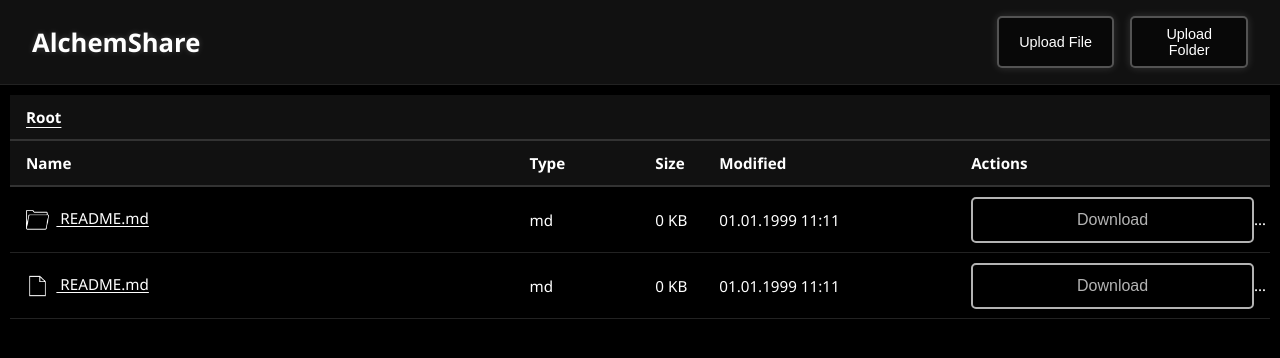
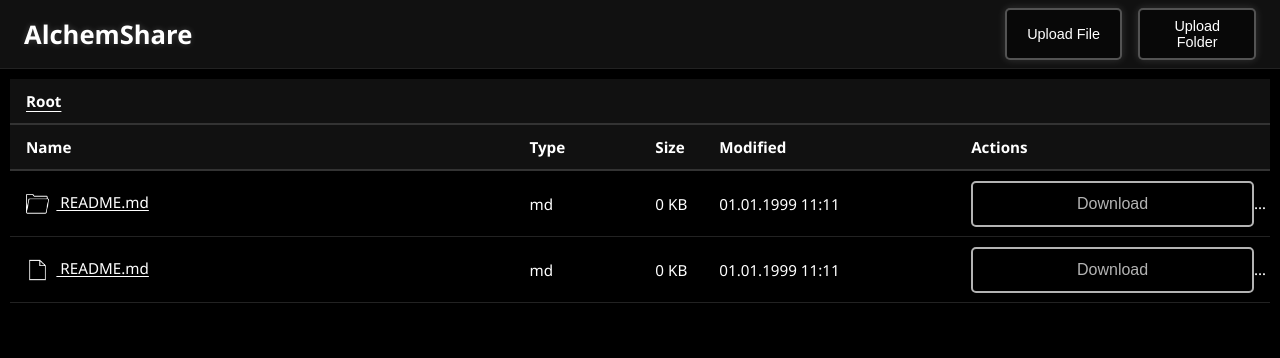
Before and after one commit to AlchemistChief/AlchemShare, a website with bundled scripts: page public/index.html in a window 1280 px wide. Built offline with nearby package versions, Linux system fonts and the light colour scheme; no server answers; files whose address does not match are found by name.

Commit message:
Decreased Header Size

```diff
--- a/public/css/layout.css
+++ b/public/css/layout.css
@@ -22,7 +22,7 @@
     justify-content: space-between;
     align-items: center;
     background-color: #111;
-    padding: 1rem 2rem;
+    padding: 0.5rem 1.5rem;
     border-bottom: 1px solid #222;
     box-shadow: 0 2px 4px rgba(255, 255, 255, 0.05);
 }
```
